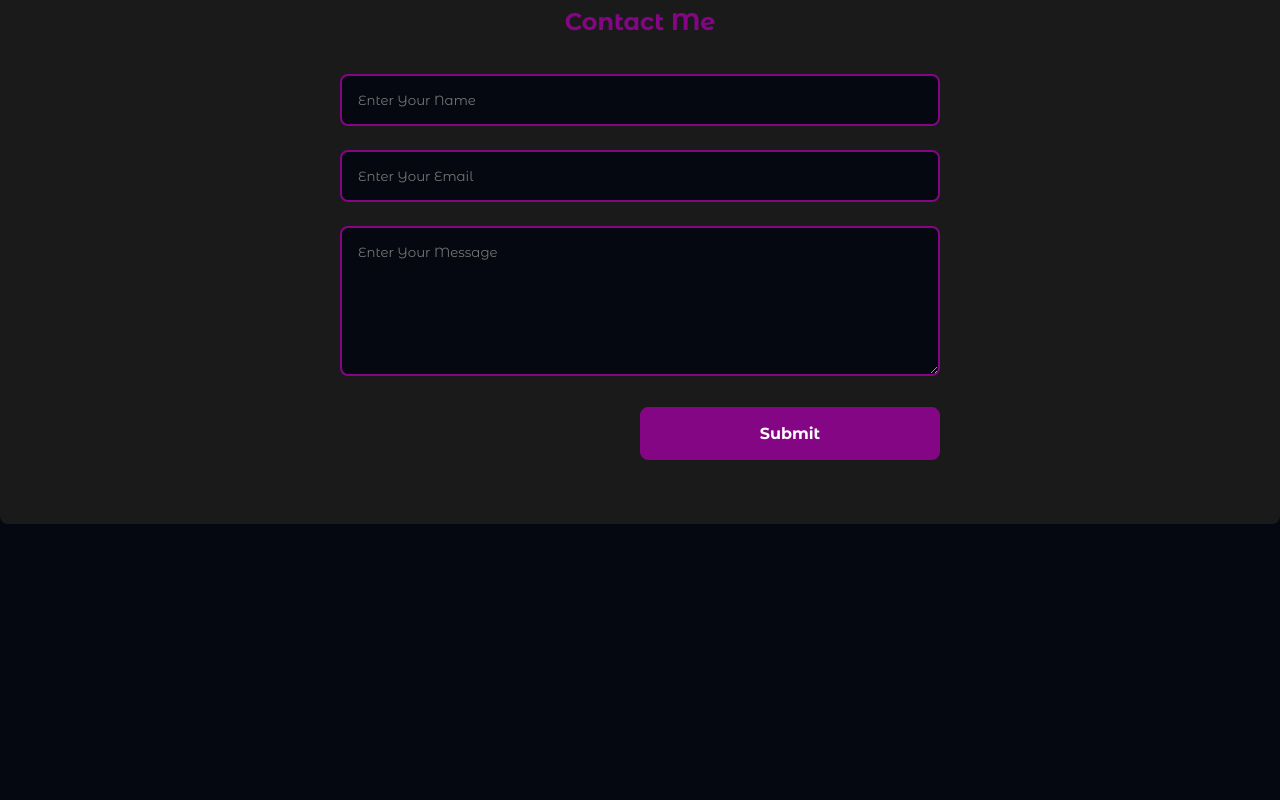
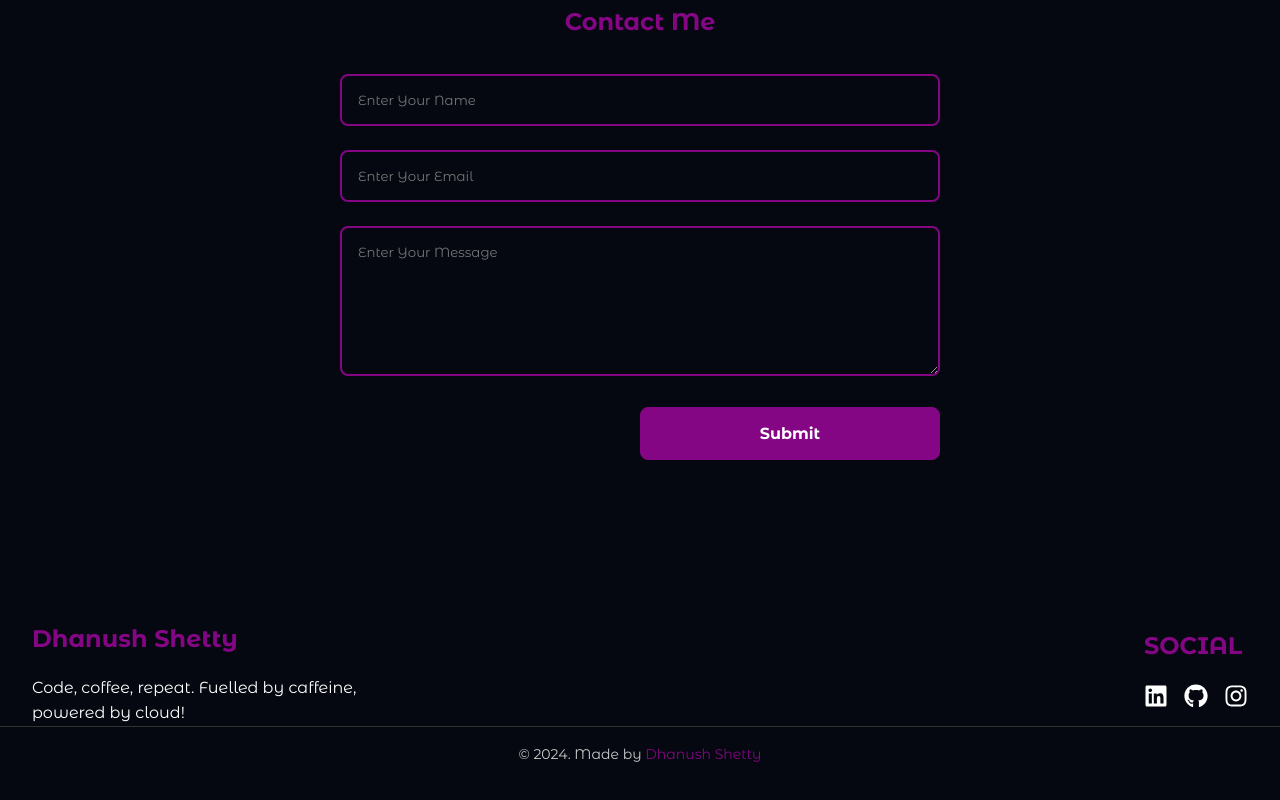
Before and after one commit to dhanushetty24/portfolio, a Next.js app: page / in a window 1280 px wide. Shown: the part 1216-2016 px from the top of the page. Before the commit the page ends 1772 px from the top, so only its background shows below. Built offline with nearby package versions, Linux system fonts and the light colour scheme.

Commit message:
Footer added

```diff
--- /dev/null
+++ b/src/components/Footer.tsx
@@ -0,0 +1,36 @@
+import styles from '../styles/Footer.module.css';
+import { FaLinkedin, FaGithub, FaTwitter, FaInstagram, FaYoutube } from 'react-icons/fa';
+
+const Footer: React.FC = () => {
+  return (
+    <footer className={styles.footer}>
+      <div className={styles.footerContent}>
+        <div className={styles.leftSection}>
+          <h4>Dhanush Shetty</h4>
+          <p>
+            Code, coffee, repeat. Fuelled by caffeine, powered by cloud!
+          </p>
+        </div>
+        <div className={styles.rightSection}>
+          <h4>SOCIAL</h4>
+          <div className={styles.socialIcons}>
+            <a href="#" aria-label="LinkedIn">
+              <FaLinkedin />
+            </a>
+            <a href="#" aria-label="Github">
+              <FaGithub />
+            </a>
+            <a href="#" aria-label="Instagram">
+              <FaInstagram />
+            </a>
+          </div>
+        </div>
+      </div>
+      <div className={styles.footerBottom}>
+        <p>&copy; 2024. Made by <a rel="noreferrer" target="_blank" href="http://localhost:3000/">Dhanush Shetty</a></p>
+      </div>
+    </footer>
+  );
+};
+
+export default Footer;
--- a/src/pages/index.tsx
+++ b/src/pages/index.tsx
@@ -2,6 +2,7 @@ import AboutMe from "@/components/AboutMe";
 import Banner from "@/components/Banner";
 import ContactForm from "@/components/ContactForm";
 import Navbar from "@/components/Navbar";
+import Footer from "@/components/Footer";
 
 const Home: React.FC = () => {
   return (
@@ -10,6 +11,7 @@ const Home: React.FC = () => {
       <Banner />
       <AboutMe />
       <ContactForm />
+      <Footer />
     </main>
   );
 };
--- a/src/styles/Contact.module.css
+++ b/src/styles/Contact.module.css
@@ -1,6 +1,5 @@
 .contactSection {
   padding: 4rem 2rem;
-  background-color: #1a1a1a;
   border-radius: 8px;
   color: white;
   margin: 2rem 0;
@@ -47,7 +46,7 @@
   border-color: rgb(132, 6, 132);
   border-width: 1px;
   cursor: pointer;
-  transition: all 0.3s ease-in-out;
+  transition: all .5s ease-in-out;
   width: 50%;
 }
 
--- /dev/null
+++ b/src/styles/Footer.module.css
@@ -0,0 +1,56 @@
+.footer {
+  background-color: #050810;
+  /* color: white; */
+  padding: 64px 0;
+}
+
+.footerContent {
+  display: flex;
+  justify-content: space-between;
+  align-items: center;
+  padding: 0 32px;
+}
+
+.leftSection h4 {
+  font-size: 24px;
+  margin-bottom: 16px;
+}
+
+.leftSection p {
+  font-size: 16px;
+  line-height: 1.6;
+  max-width: 400px;
+}
+
+.rightSection h4 {
+  font-size: 24px;
+  margin-bottom: 16px;
+}
+
+.socialIcons {
+  display: flex;
+  gap: 16px;
+}
+
+.socialIcons a {
+  font-size: 24px;
+  color: white;
+  text-decoration: none;
+  transition: all .5s ease-in-out;
+}
+
+.socialIcons a:hover {
+  color: rgb(132, 6, 132);
+}
+
+.footerBottom {
+  text-align: center;
+  padding: 16px 0;
+  border-top: 1px solid #333;
+}
+
+.footerBottom p {
+  margin: 0;
+  font-size: 14px;
+  color: #ccc;
+}
--- a/src/styles/Navbar.module.css
+++ b/src/styles/Navbar.module.css
@@ -20,7 +20,7 @@
 
 .navLinks a {
   color: #fff;
-  transition: color 0.3s ease;
+  transition: all .5s ease-in-out;
 }
 
 .navLinks a:hover {
--- a/src/styles/globals.css
+++ b/src/styles/globals.css
@@ -37,6 +37,7 @@ body {
   color: white;
   font-family: 'Montserrat Alternates', sans-serif;
   line-height: 1.6;
+  transition: all .5s ease-in-out;
 }
 
 button,
@@ -76,7 +77,7 @@ a {
   text-decoration: none;
 }
 
-h1, h2, h3 {
+h1, h2, h3, h4 {
   margin-bottom: 1rem;
   color: rgb(132, 6, 132);
 }
@@ -93,7 +94,7 @@ button {
   padding: 0.75rem 1.5rem;
   cursor: pointer;
   font-weight: bold;
-  transition: all 0.3s ease-in-out;
+  transition: all .5s ease-in-out;
 }
 
 button:hover {
```
Also changed, not shown: package.json (+4 -3 lines), 1 other file (tests, documents, lock files or other folders).
